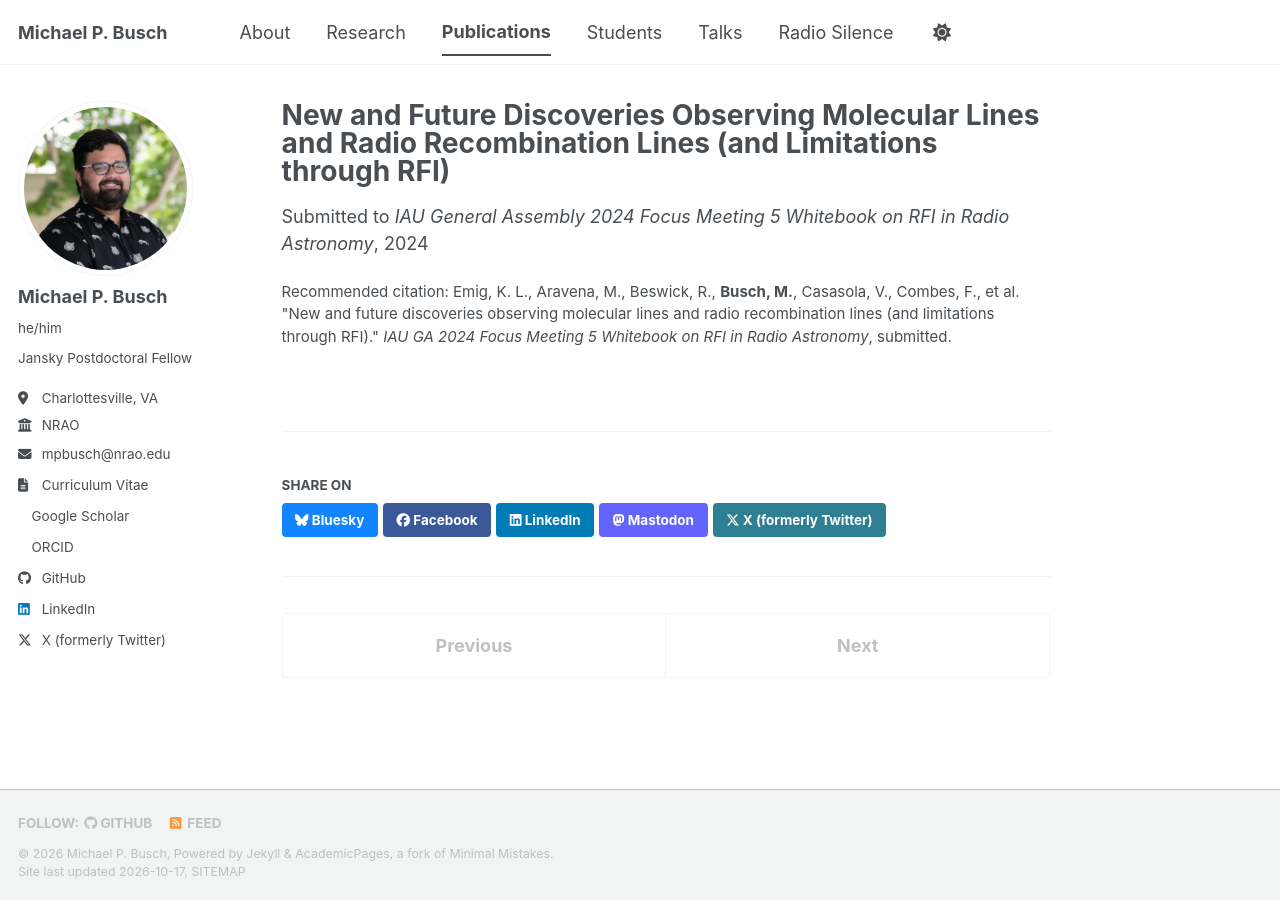
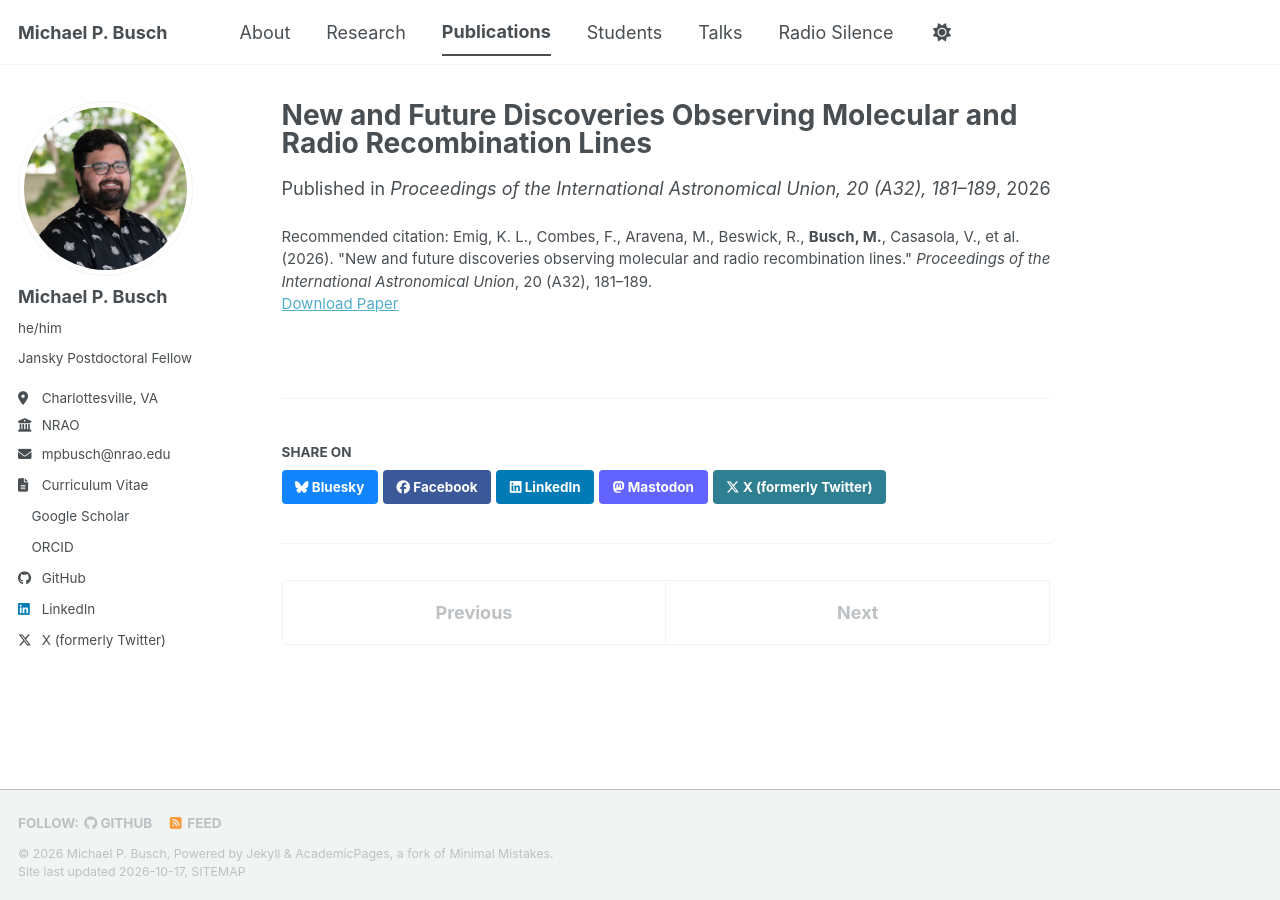
Before and after one commit to mbusch1/mbusch1.github.io, a Jekyll site: the page built from _publications/2026-07-30-emig-iau-fm5-molecular-lines.md, in a window 1280 px wide. Built offline with Jekyll 4.4.1, drawn with Linux system fonts in a browser that asks for light colours; a style sheet for code colours, icons or effects is not loaded.

Commit message:
Add figure citations, credit the M31 detection as single-author, and update students
- Cite each research figure; describe the pi cloud in the CryoPAF caption
- Busch 2024 (M31 OH) is single-author: fix research text and citation
- Move Cayden Tirak to past students and Seven Dunn to current
- Mark the IAU RFI white paper (Emig et al. 2026) as published
- Rebuild the redacted CV from the latest cv.tex

Co-Authored-By: Claude Opus 5.5 <noreply@anthropic.com>

```diff
--- a/_publications/2024-08-07-emig-iau-fm5-molecular-lines.md
+++ /dev/null
@@ -1,11 +0,0 @@
----
-title: "New and Future Discoveries Observing Molecular Lines and Radio Recombination Lines (and Limitations through RFI)"
-collection: publications
-category: whitepaper
-permalink: /publications/2024-emig-iau-fm5-molecular-lines
-date: 2024-08-07
-venue: "IAU General Assembly 2024 Focus Meeting 5 Whitebook on RFI in Radio Astronomy"
-submitted: true
-excerpt: 'A review chapter on the science of radio molecular and recombination lines, from the Solar System to distant galaxies, and how radio frequency interference limits it.'
-citation: 'Emig, K. L., Aravena, M., Beswick, R., <b>Busch, M.</b>, Casasola, V., Combes, F., et al. &quot;New and future discoveries observing molecular lines and radio recombination lines (and limitations through RFI).&quot; <i>IAU GA 2024 Focus Meeting 5 Whitebook on RFI in Radio Astronomy</i>, submitted.'
----
--- /dev/null
+++ b/_publications/2026-07-30-emig-iau-fm5-molecular-lines.md
@@ -0,0 +1,11 @@
+---
+title: "New and Future Discoveries Observing Molecular and Radio Recombination Lines"
+collection: publications
+category: whitepaper
+permalink: /publications/2024-emig-iau-fm5-molecular-lines
+date: 2026-07-30
+venue: "Proceedings of the International Astronomical Union, 20 (A32), 181–189"
+paperurl: 'https://doi.org/10.1017/S1743921324002928'
+excerpt: 'An IAU white paper on the science of radio molecular and recombination lines, from the Solar System to distant galaxies, and how radio frequency interference limits it.'
+citation: 'Emig, K. L., Combes, F., Aravena, M., Beswick, R., <b>Busch, M.</b>, Casasola, V., et al. (2026). &quot;New and future discoveries observing molecular and radio recombination lines.&quot; <i>Proceedings of the International Astronomical Union</i>, 20 (A32), 181–189.'
+---
```
Also changed, not shown: _pages/research.md (+17 -10 lines), _pages/students.md (+6 -6 lines), _publications/2024-05-20-busch-m31-oh.md (+1 -1 lines), 1 other file.
